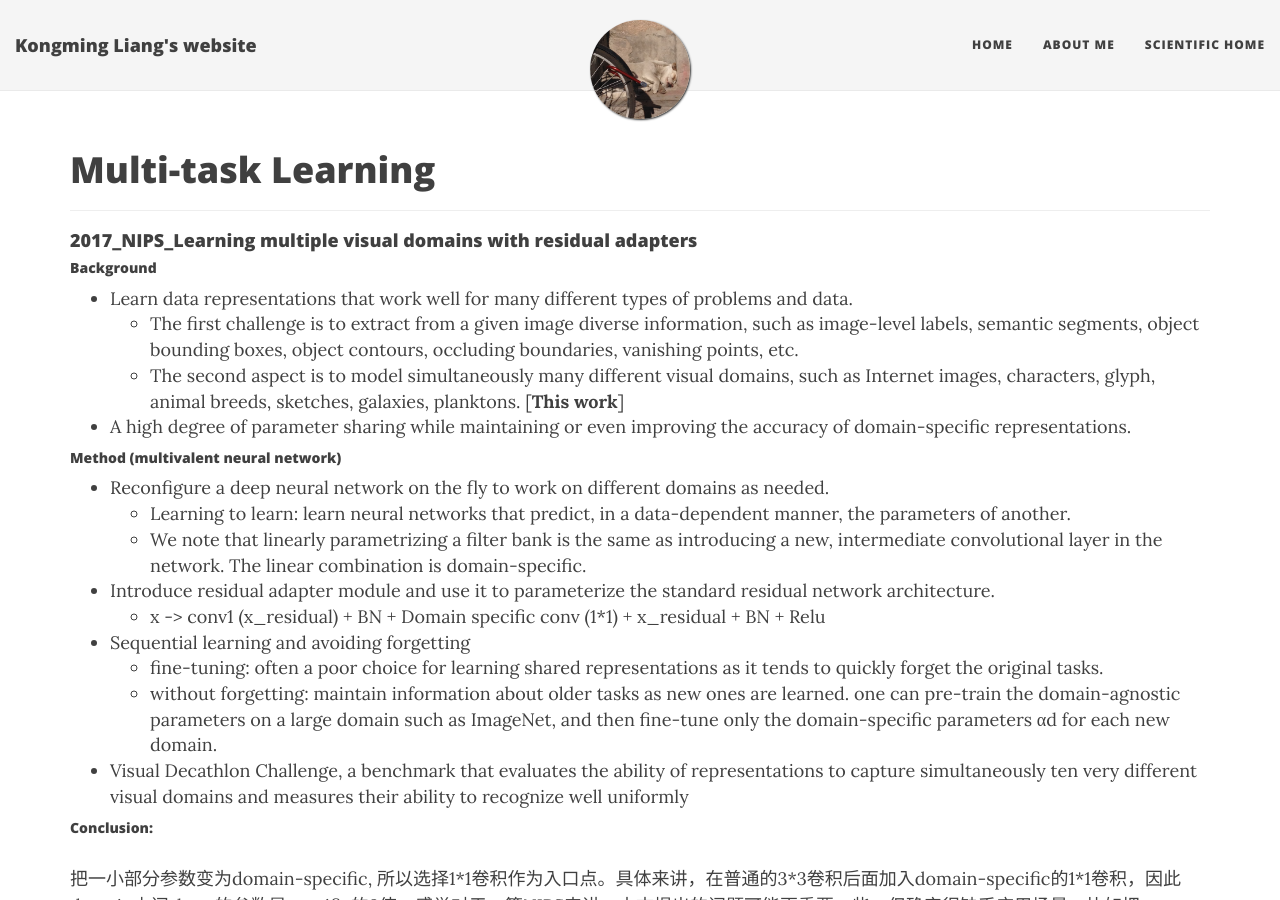
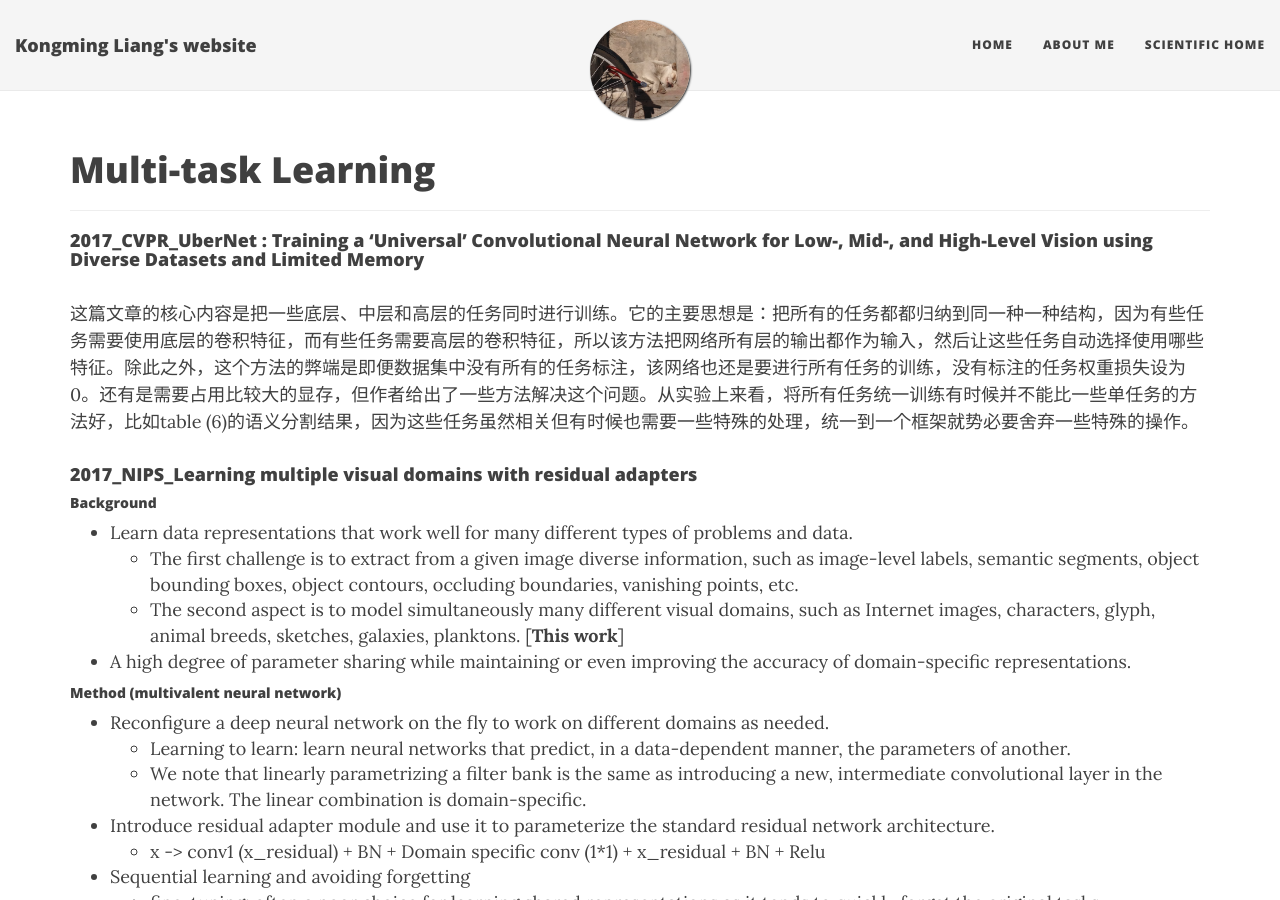
Before and after one commit to GriffinLiang/griffinliang.github.com, a Jekyll site: the page built from _posts/2017-11-24-Multi-task-Papers.md, in a window 1280 px wide and 900 px high. Built offline with Jekyll 4.4.1, drawn with Linux system fonts in a browser that asks for light colours; nearby versions of some CDN libraries.

Commit message:
Update 2017-11-24-Multi-task-Papers.md

```diff
--- a/_posts/2017-11-24-Multi-task-Papers.md
+++ b/_posts/2017-11-24-Multi-task-Papers.md
@@ -3,6 +3,10 @@
 # Multi-task Learning
 
 ---
+
+#### 2017_CVPR_UberNet : Training a ‘Universal’ Convolutional Neural Network for Low-, Mid-, and High-Level Vision using Diverse Datasets and Limited Memory
+
+这篇文章的核心内容是把一些底层、中层和高层的任务同时进行训练。它的主要思想是：把所有的任务都都归纳到同一种一种结构，因为有些任务需要使用底层的卷积特征，而有些任务需要高层的卷积特征，所以该方法把网络所有层的输出都作为输入，然后让这些任务自动选择使用哪些特征。除此之外，这个方法的弊端是即便数据集中没有所有的任务标注，该网络也还是要进行所有任务的训练，没有标注的任务权重损失设为0。还有是需要占用比较大的显存，但作者给出了一些方法解决这个问题。从实验上来看，将所有任务统一训练有时候并不能比一些单任务的方法好，比如table (6)的语义分割结果，因为这些任务虽然相关但有时候也需要一些特殊的处理，统一到一个框架就势必要舍弃一些特殊的操作。
 
 #### 2017_NIPS_Learning multiple visual domains with residual adapters
 
```
